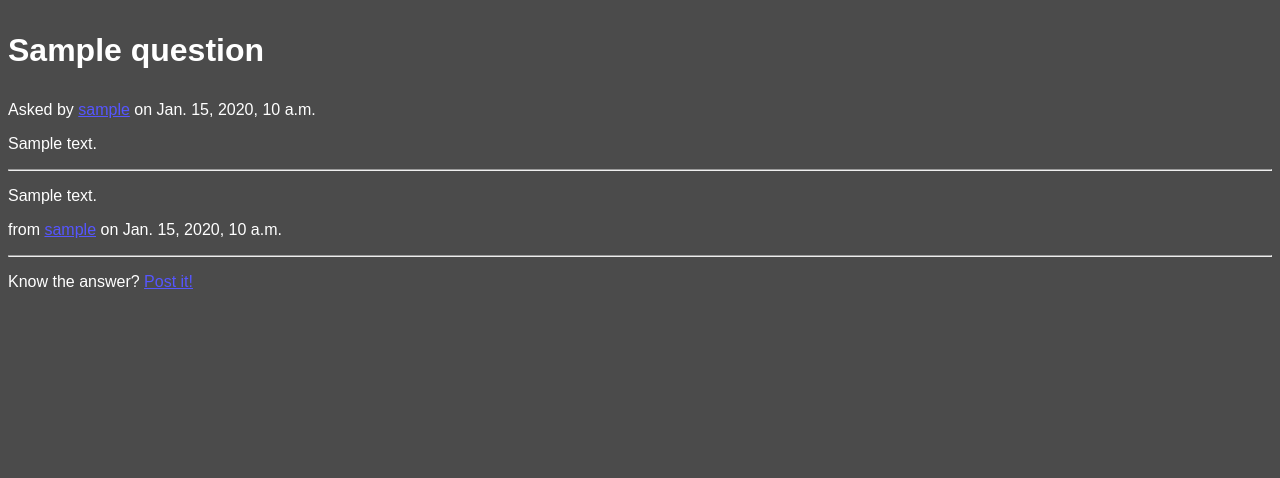
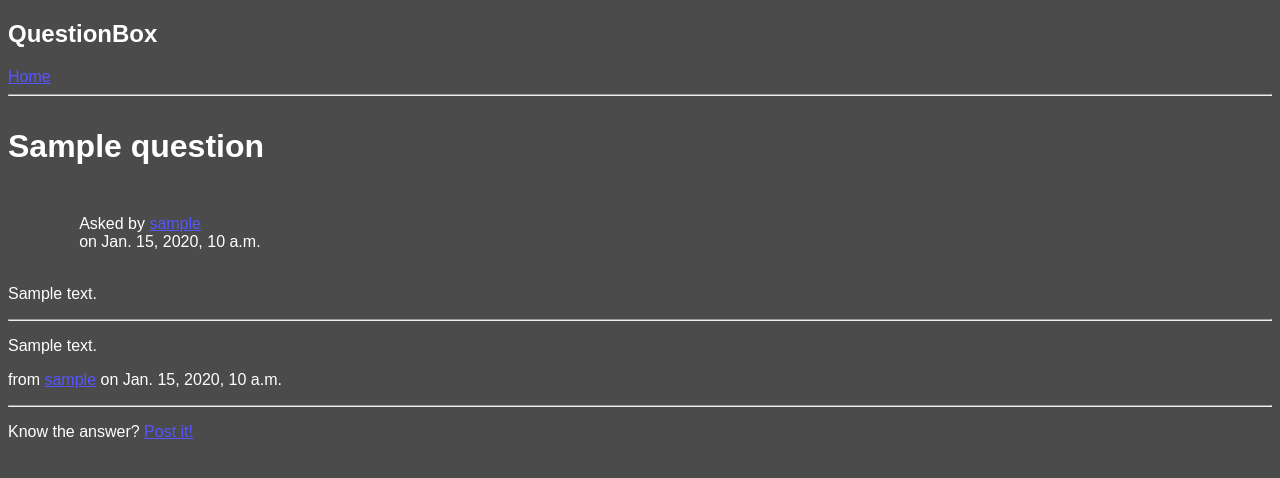
Before and after one commit to momentum-team-1/question-box-Brittdog100, a Django app: template templates/question.html in a window 1280 px wide. Shown: the top 478 px of the page. Run offline with Django 3.2, Linux system fonts and the light colour scheme; the template is opened without the code that fills it: most values are stand-ins (such as "Sample title", 1, 10 or a date in 2020); some libraries are stand-ins or nearby versions.

Commit message:
minor styling changes

```diff
--- a/static/css/base.css
+++ b/static/css/base.css
@@ -5,6 +5,17 @@
 body {
 	color: #fff;
 	background-color: #4b4b4b;
+}
+
+.body {
+	/*	I used this before, but if anyone wondered,
+	 *	this makes the HTML respect the line breaks
+	 *	in the text. Since line breaks can be important
+	 *	in a question or answer body, I'm using it for
+	 *	the fields where we're rendering question and
+	 *	answer bodies.
+	 */
+	white-space: pre-wrap;
 }
 
 a {
@@ -16,5 +27,5 @@ a:visited {
 }
 
 code {
-	font: "Fira Code";
+	font: "Fira Code", monospace;
 }
--- a/templates/question.html
+++ b/templates/question.html
@@ -3,8 +3,11 @@
 {% load markdownify %}
 
 {% block content %}
+	<h2>QuestionBox</h2>
+	<a href="{% url 'home' %}">Home</a>
+	<hr>
 	<h1>{{ question.title|markdownify }}</h1>
-	<p>
+	<p class="body">
 		Asked by <a href="{% url 'profile' username=question.user.username %}">{{ question.user.username }}</a>
 		on {{ question.timestamp }}
 	</p>
@@ -14,7 +17,7 @@
 	<hr>
 	{% for answer in question.answers.all %}
 		<div id="{{ answer.pk }}">
-			<p>{{ answer.body|markdownify }}</p>
+			<p class="body">{{ answer.body|markdownify }}</p>
 			<p>from <a href="{% url 'profile' username=answer.user.username %}">{{ answer.user.username }}</a> on {{ answer.timestamp }}</p>
 		</div>
 		<hr>
```
Also changed, not shown: questionbox/views.py (line endings or trailing spaces).
